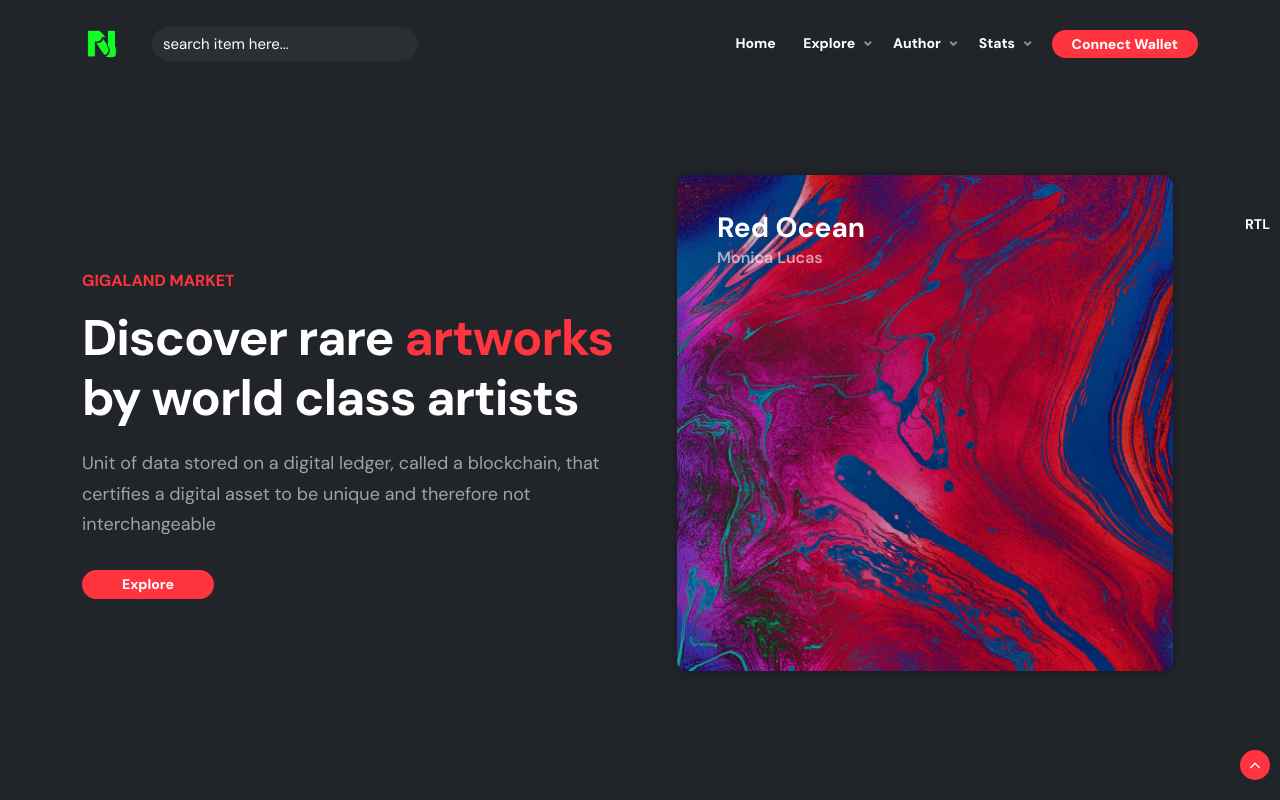
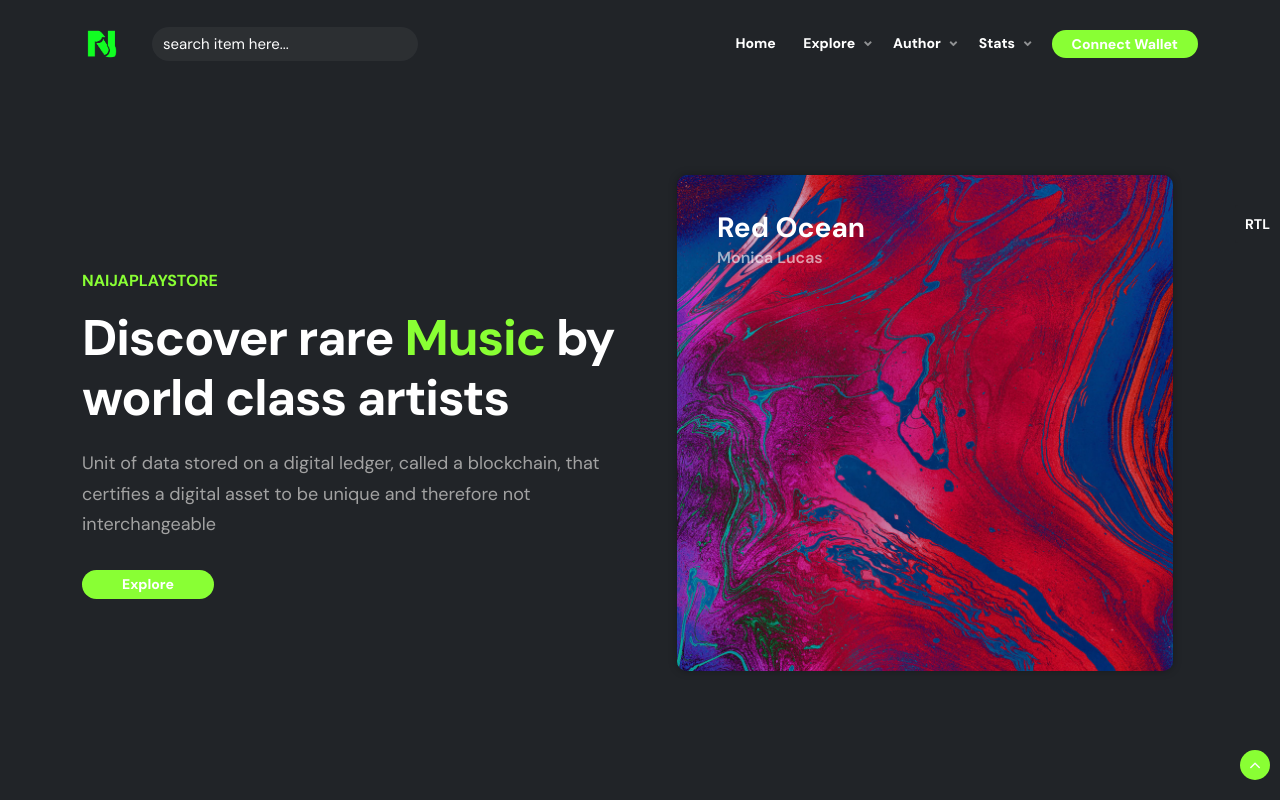
Before and after one commit to fredtruix/9japlaystore, a plain HTML site: page index.html in a window 1280 px wide. Shown: the top 800 px of the page. Drawn offline with Linux system fonts and the light colour scheme; animation ran at ten frames a second.

Commit message:
color changes

```diff
--- a/css/colors/scheme-03.css
+++ b/css/colors/scheme-03.css
@@ -2,5 +2,5 @@
   --primary-color: #331B69;
   --primary-color-rgb: 51, 27, 105;
 
-  --secondary-color: #F32178;
+  --secondary-color: #21f33a;
   --secondary-color-rgb: 243, 33, 120;
--- a/css/colors/scheme-04.css
+++ b/css/colors/scheme-04.css
@@ -2,5 +2,5 @@
   --primary-color: #212428;
   --primary-color-rgb: 33, 36, 40;
 
-  --secondary-color: #FF343F;
+  --secondary-color: #89ff34;
   --secondary-color-rgb: 255, 52, 63;
--- a/css/colors/scheme-07.css
+++ b/css/colors/scheme-07.css
@@ -2,7 +2,7 @@
   --primary-color: #14141F;
   --primary-color-rgb: 20, 20, 31;
 
-  --secondary-color: #c5269d;
+  --secondary-color: #89ff34;
   --secondary-color-2: #8505ab;
   --secondary-color-rgb: 197, 38, 157;
   --secondary-color-rgb-2: 133, 5, 171;
--- a/css/colors/scheme-09.css
+++ b/css/colors/scheme-09.css
@@ -3,7 +3,7 @@
   --primary-color-rgb: 20, 20, 31;
 
   --secondary-color: #1081e8;
-  --secondary-color-2: #F32177;
+  --secondary-color-2: #59f321;
   --secondary-color-rgb: 197, 38, 157;
   --secondary-color-rgb-2: 131, 100, 226;
 }
--- a/index.html
+++ b/index.html
@@ -4,7 +4,7 @@
 
 <!-- Mirrored from gigaland.io/03_grey-index-2.html by HTTrack Website Copier/3.x [XR&CO'2014], Fri, 19 Aug 2022 13:25:33 GMT -->
 <head>
-    <title>Gigaland - NFT Marketplace Website Template</title>
+    <title>NaijaPlayStore - NFT Marketplace Website Template</title>
     <link rel="icon" href="images/icon-red.png" type="image/gif" sizes="16x16">
     <meta content="text/html;charset=utf-8" http-equiv="Content-Type">
     <meta content="width=device-width, initial-scale=1.0" name="viewport" />
@@ -97,9 +97,9 @@
                         <div class="row align-items-center">
                             <div class="col-md-6">
                                 <div class="spacer-single"></div>
-                                <h6 class="wow fadeInUp" data-wow-delay=".5s"><span class="text-uppercase id-color-2">Gigaland Market</span></h6>
+                                <h6 class="wow fadeInUp" data-wow-delay=".5s"><span class="text-uppercase id-color-2">NaijaPlayStore </span></h6>
                                 <div class="spacer-10"></div>
-                                <h1 class="wow fadeInUp" data-wow-delay=".75s">Discover rare <span class="id-color-2">artworks</span> by world class artists</h1>
+                                <h1 class="wow fadeInUp" data-wow-delay=".75s">Discover rare <span class="id-color-2">Music</span> by world class artists</h1>
                                 <p class="wow fadeInUp lead" data-wow-delay="1s">
                                 Unit of data stored on a digital ledger, called a blockchain, that certifies a digital asset to be unique and therefore not interchangeable</p>
                                 <div class="spacer-10"></div>
```
